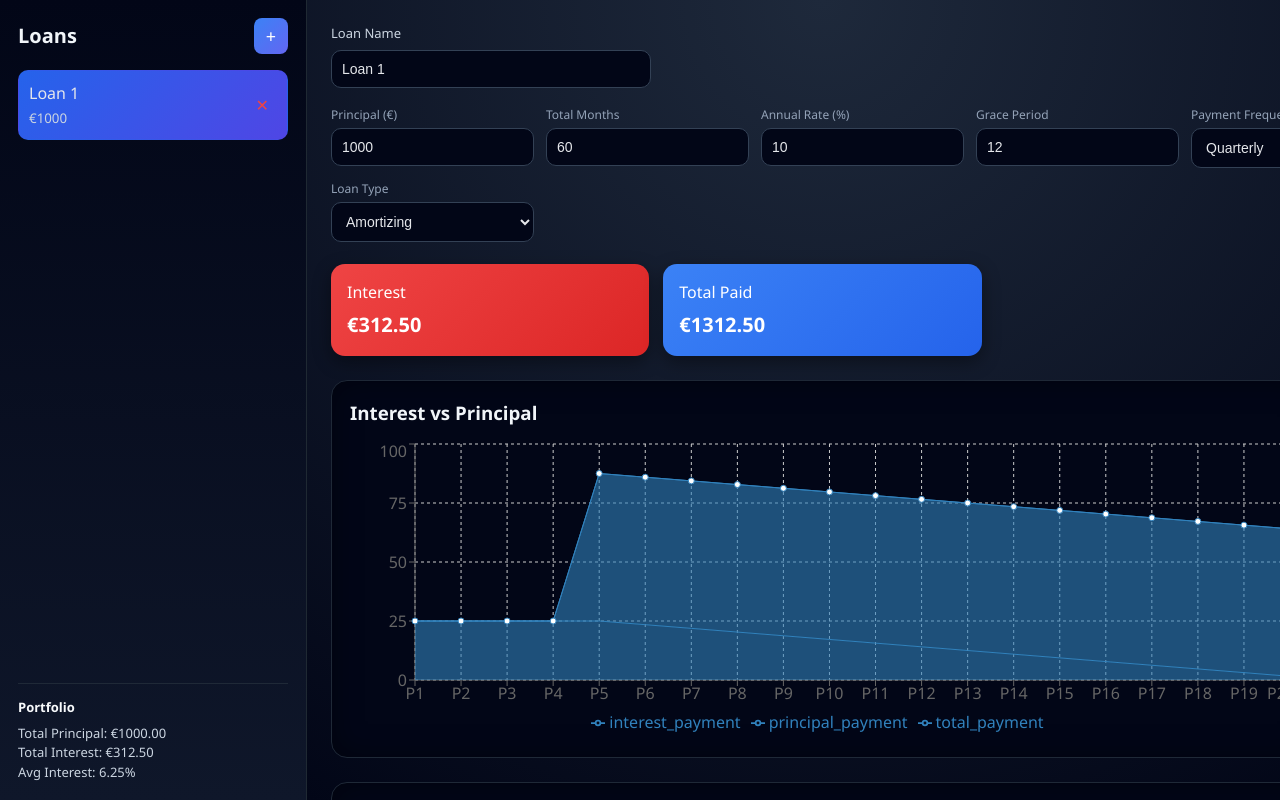
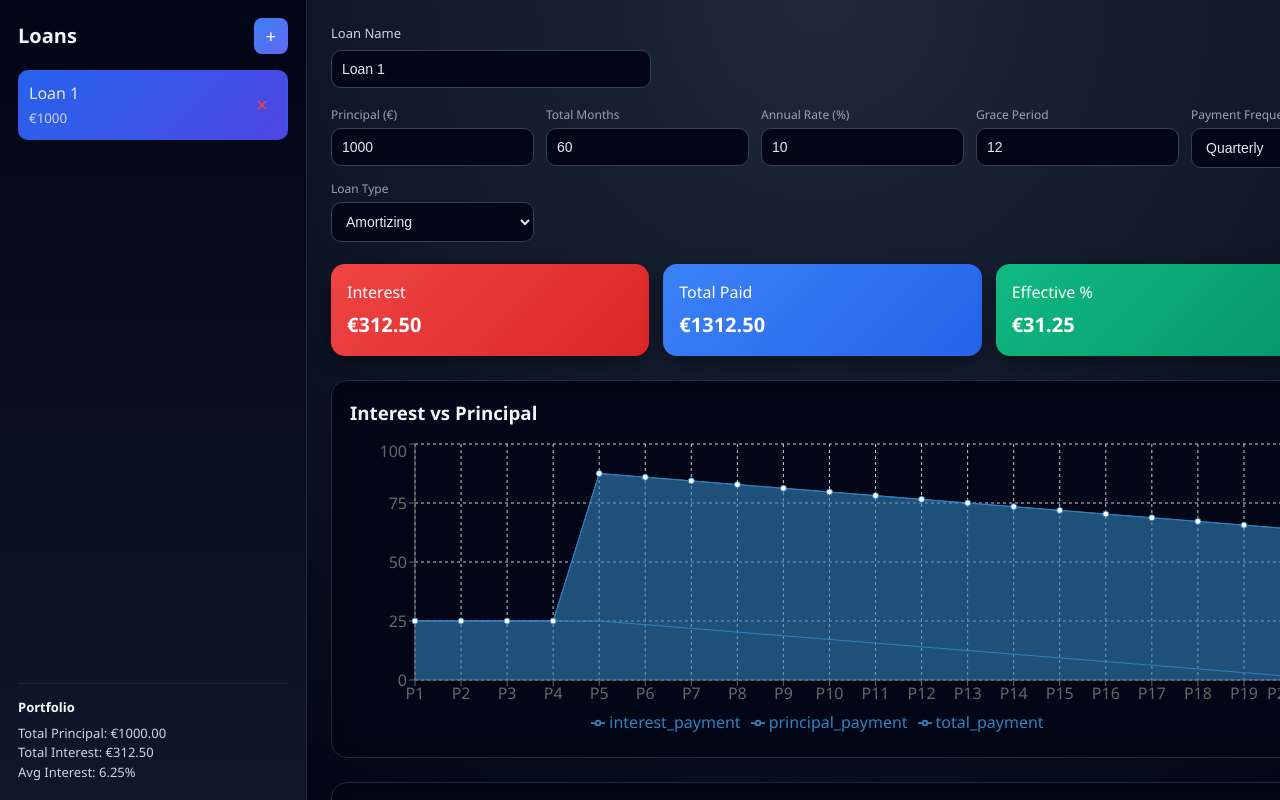
Before and after one commit to wytzig/Loan-calculator, a React (Vite) app in the folder my-loan-app/: page / in a window 1280 px wide. Shown: the top 800 px of the page. Built offline with nearby package versions, Linux system fonts and the light colour scheme.

Commit message:
added actual interest of investments

```diff
--- a/my-loan-app/src/App.jsx
+++ b/my-loan-app/src/App.jsx
@@ -145,11 +145,13 @@ export default function App() {
   /* ----------------------------- */
   const finalStats = useMemo(() => {
     const last = data[data.length - 1];
-    if (!last) return { interest: 0, paid: 0 };
+    if (!last) return { interest: 0, paid: 0, effectiveRate: 0 };
 
-    return {
-      interest: last.cumulative_interest,
-      paid: activeLoan.principal + last.cumulative_interest    };
+    const interest = last.cumulative_interest;
+    const paid = activeLoan.principal + interest;
+    const effectiveRate = (interest / activeLoan.principal) * 100;
+
+    return { interest, paid, effectiveRate };
   }, [data, activeLoan]);
 
   /* ----------------------------- */
@@ -194,7 +196,8 @@ export default function App() {
       }
     });
 
-    const weightedRate = (totalInterest / totalPrincipal) / (activeLoan.totalMonths / 12) * 100;
+    const totalMonthsWeighted = loans.reduce((sum, loan) => sum + loan.totalMonths * loan.principal, 0);
+    const weightedRate = (totalInterest / totalPrincipal) / (totalMonthsWeighted / totalPrincipal / 12) * 100;
 
     return {
       totalPrincipal,
@@ -371,6 +374,7 @@ export default function App() {
         <div className="stats">
           <Stat title="Interest" value={finalStats.interest} />
           <Stat title="Total Paid" value={finalStats.paid} />
+          <Stat title="Effective %" value={finalStats.effectiveRate} />
         </div>
 
         {/* Charts */}
```
